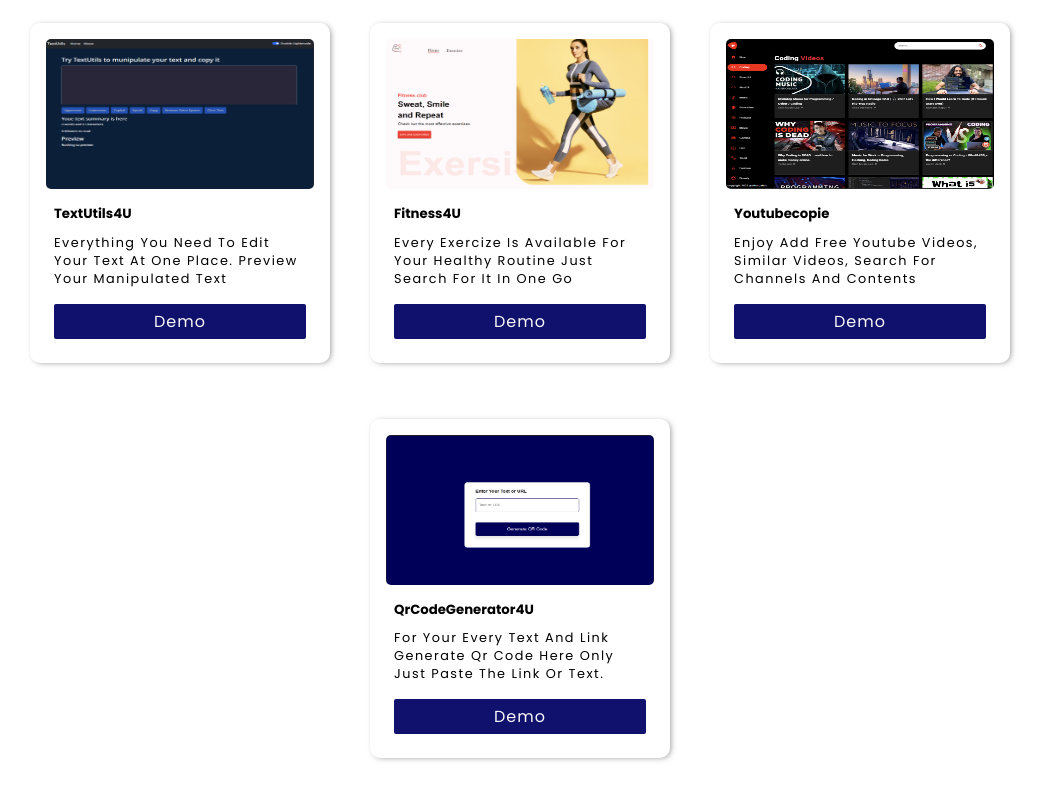
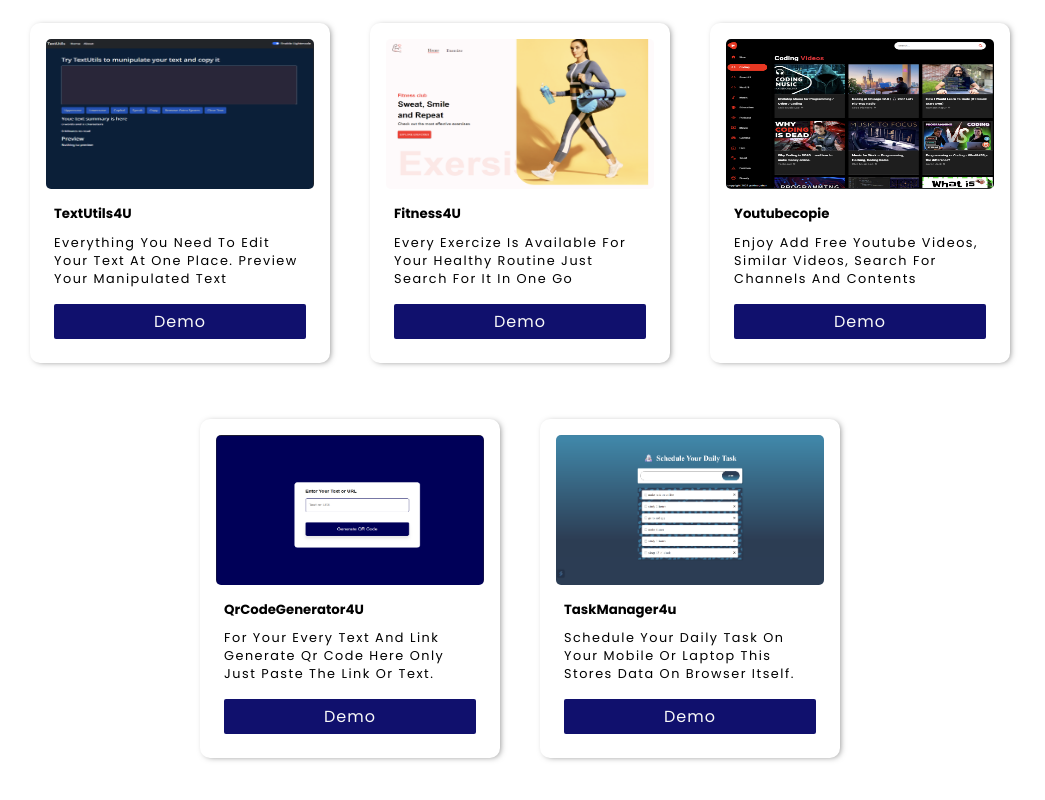
Before and after one commit to Afsach/portfolio, a React (Vite) app: page / in a window 1280 px wide. Shown: the part 3282-4082 px from the top of the page, without its empty margins (116-1161 px from the left). Built offline with nearby package versions, Linux system fonts and the light colour scheme.

Commit message:
adding taskManager4u project files

```diff
--- a/src/pages/Work/Work.jsx
+++ b/src/pages/Work/Work.jsx
@@ -4,6 +4,7 @@ import textUtilImg from './../../assets/Img/textutilfortext.png'
 import fitness4u from './../../assets/Img/Fitness4u.png'
 import youtubecopie from './../../assets/Img/youtubecopie.png'
 import qrcode from './../../assets/Img/qrcode4u.png'
+import taskManger4u from  './../../assets/Img/taskMangager4u.png';
 import { titleFunction } from '../titleFunction';
 
 const Work = () => {
@@ -51,6 +52,14 @@ const Work = () => {
                   <a href="https://qrcodegenerator4u.netlify.app/" className="demo-btn" target='_blank'>Demo</a>
                 </div>
               </div>
+              <div className="card">
+                <img src={taskManger4u} alt="project image" className='project-img' />
+                <div className="desc">
+                  <h5 className='project-title'>TaskManager4u</h5>
+                  <p className="card-description">Schedule your daily task on your mobile or laptop this stores data on browser itself.</p>
+                  <a href="https://taskmanger4u.netlify.app/" className="demo-btn" target='_blank'>Demo</a>
+                </div>
+              </div>
         </div>
       </div>
     </>
```
Also changed, not shown: src/assets/Img/taskMangager4u.png (added).
